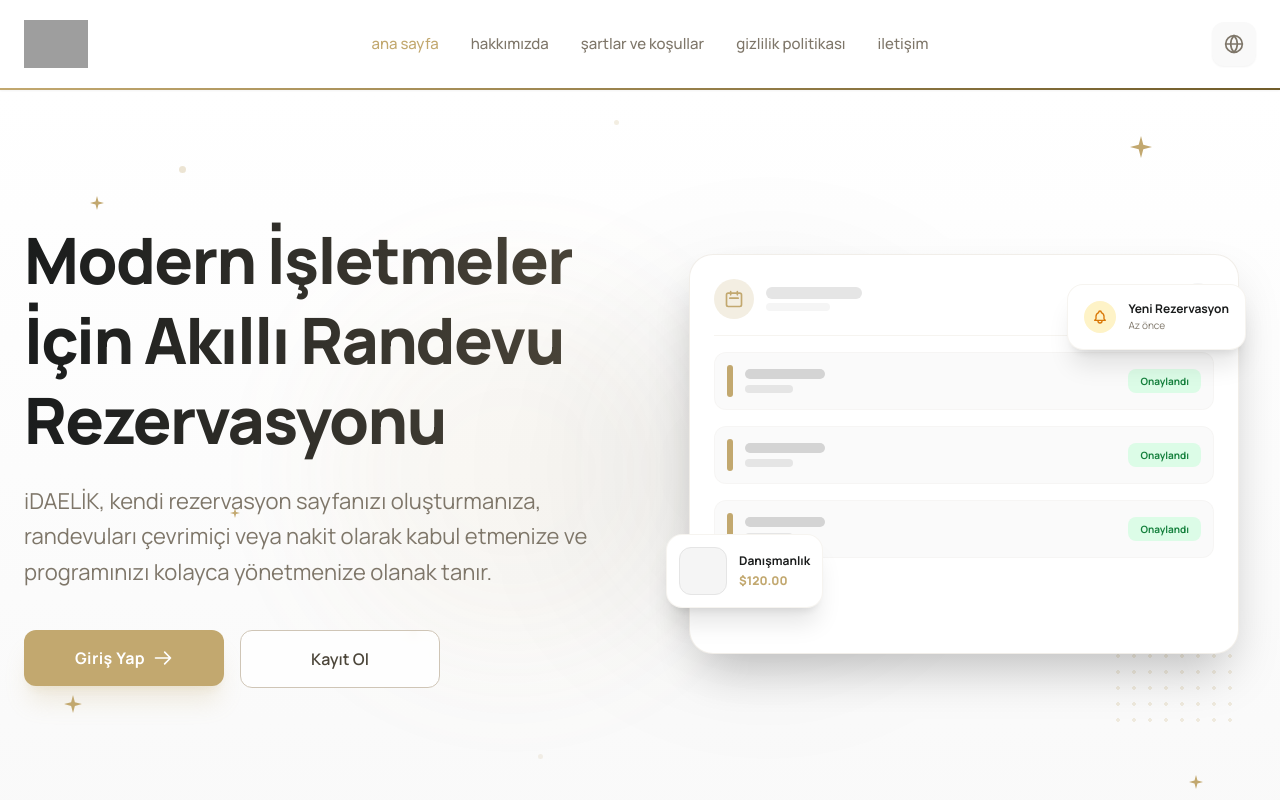
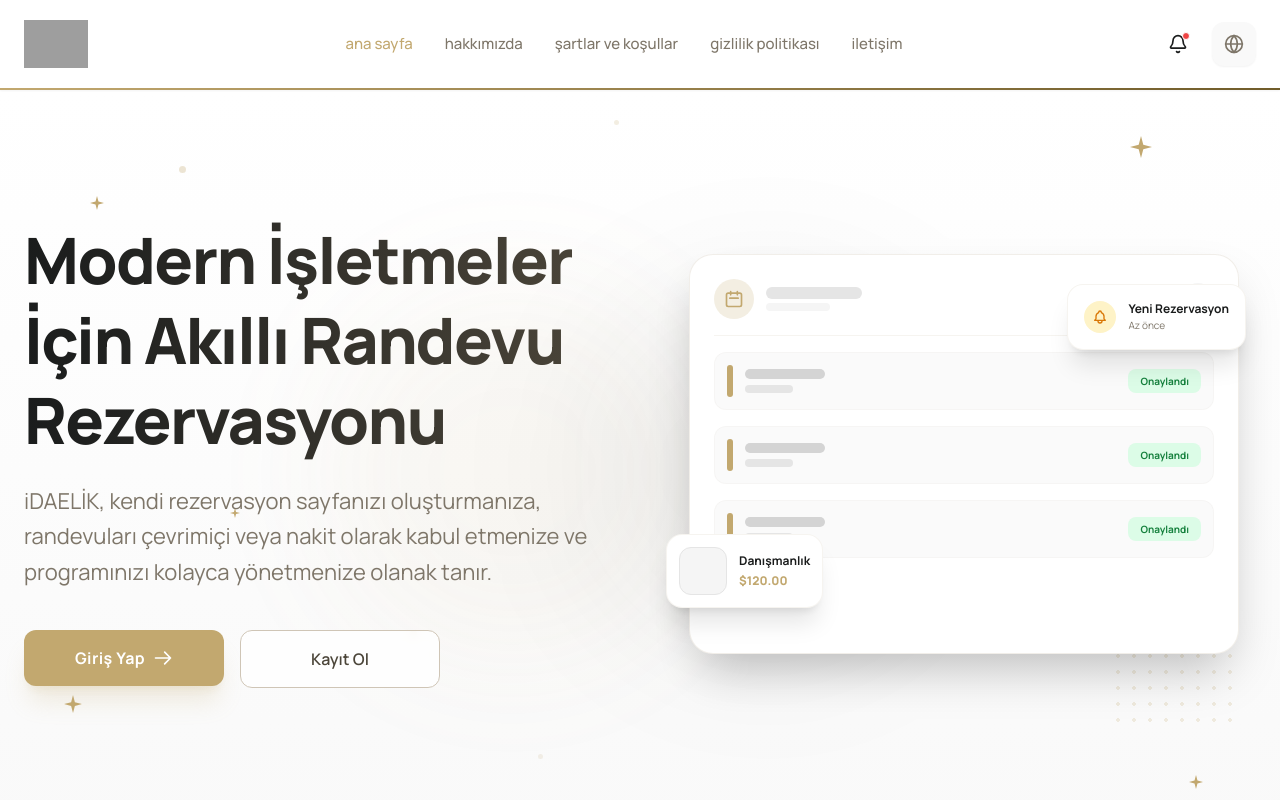
Before and after one commit to sak-gif/idealik, a Next.js app in the folder app/: page / in a window 1280 px wide. Shown: the top 800 px of the page. Built offline with nearby package versions, Linux system fonts and the light colour scheme; grey boxes are pictures that could not be loaded.

Commit message:
last updates

```diff
--- a/app/src/components/Header.tsx
+++ b/app/src/components/Header.tsx
@@ -6,7 +6,7 @@
 import { usePathname } from 'next/navigation';
 import LanguageSwitcher from './LanguageSwitcher';
 import { useLanguage } from '@/context/LanguageContext';
-import { LogOut, Menu, X } from 'lucide-react';
+import { LogOut, Menu, X, Bell } from 'lucide-react';
 
 export default function Header() {
   const { t } = useLanguage();
@@ -16,6 +16,32 @@
   const pathname = usePathname();
   const isCustomerPage = pathname?.startsWith('/booking');
   const isHomePage = pathname === '/';
+
+  const [isNotificationsOpen, setIsNotificationsOpen] = useState(false);
+  const [notifications, setNotifications] = useState([
+    { id: 1, title: t('notifications.new') || 'New Notification', text: t('notifications.demoText') || 'You have a new message regarding your schedule.', time: '1m ago', unread: true },
+    { id: 2, title: t('notifications.system') || 'System Update', text: t('notifications.systemText') || 'Platform maintenance scheduled for tonight.', time: '2h ago', unread: false }
+  ]);
+  const hasUnread = notifications.some(n => n.unread);
+
+  const playSound = () => {
+    try {
+      const audio = new Audio('https://assets.mixkit.co/active_storage/sfx/2869/2869-preview.mp3');
+      audio.volume = 0.5;
+      audio.play().catch(e => console.log('Audio play prevented by browser', e));
+    } catch (e) {}
+  };
+
+  const toggleNotifications = () => {
+    if (!isNotificationsOpen && hasUnread) {
+      playSound();
+      // Mark as read after opening
+      setTimeout(() => {
+        setNotifications(prev => prev.map(n => ({ ...n, unread: false })));
+      }, 2000);
+    }
+    setIsNotificationsOpen(!isNotificationsOpen);
+  };
 
   useEffect(() => {
     setIsLoggedIn(!!localStorage.getItem('idealik_token'));
@@ -111,6 +137,45 @@
             </button>
           )}
 
+          {/* Notifications Dropdown Container */}
+          <div className="relative">
+            <button
+              onClick={toggleNotifications}
+              className="p-2 relative text-text-main hover:text-primary transition-colors cursor-pointer rounded-full hover:bg-surface-container"
+            >
+              <Bell className="w-5 h-5" />
+              {hasUnread && (
+                <span className="absolute top-1.5 right-1.5 w-2 h-2 bg-red-500 rounded-full border border-white"></span>
+              )}
+            </button>
+
+            {isNotificationsOpen && (
+              <div className="absolute top-full right-0 mt-2 w-72 md:w-80 bg-white border border-outline-variant/20 shadow-xl rounded-xl overflow-hidden z-50 animate-in slide-in-from-top-2">
+                <div className="px-4 py-3 border-b border-outline-variant/10 flex justify-between items-center bg-surface-container/30">
+                  <h3 className="font-bold text-sm text-text-main">{t('notifications.title') || 'Notifications'}</h3>
+                  <span className="text-xs bg-primary/10 text-primary-dark px-2 py-0.5 rounded-full font-semibold">
+                    {notifications.filter(n => n.unread).length} New
+                  </span>
+                </div>
+                <div className="max-h-80 overflow-y-auto">
+                  {notifications.length === 0 ? (
+                    <div className="p-4 text-center text-sm text-text-muted">No new notifications</div>
+                  ) : (
+                    notifications.map(n => (
+                      <div key={n.id} className={`p-4 border-b border-outline-variant/5 hover:bg-surface-container/20 transition-colors cursor-pointer ${n.unread ? 'bg-primary/5' : ''}`}>
+                        <div className="flex justify-between items-start mb-1">
+                          <h4 className={`text-sm ${n.unread ? 'font-bold text-text-main' : 'font-semibold text-text-light'}`}>{n.title}</h4>
+                          <span className="text-[10px] text-text-muted whitespace-nowrap ml-2">{n.time}</span>
+                        </div>
+                        <p className="text-xs text-text-muted leading-relaxed line-clamp-2">{n.text}</p>
+                      </div>
+                    ))
+                  )}
+                </div>
+              </div>
+            )}
+          </div>
+
           <LanguageSwitcher />
 
           {/* Mobile Hamburger Button — only on homepage */}
```
